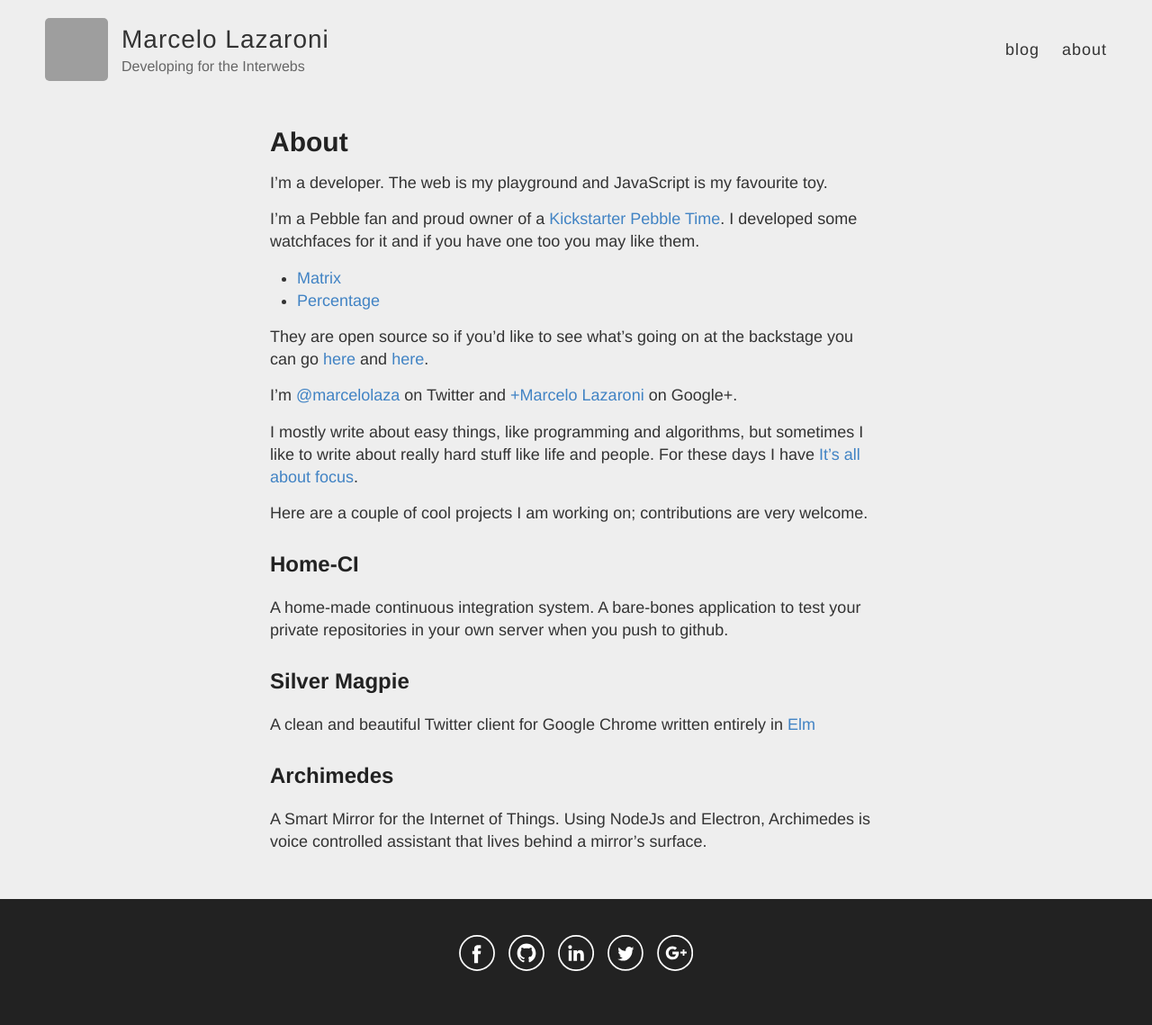
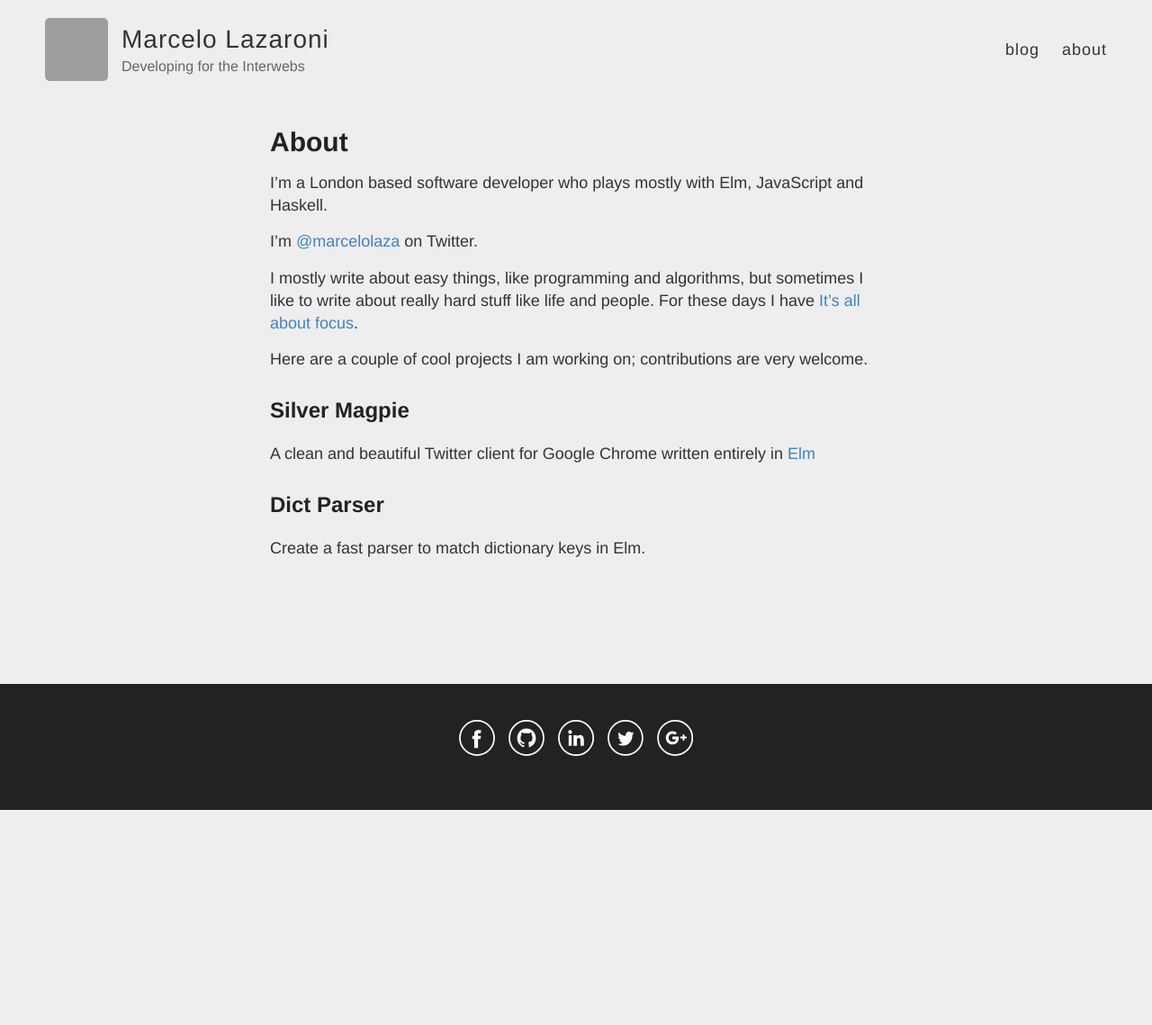
Before and after one commit to lazamar/lazamar.github.io, a Jekyll site: the page built from about.md, in a window 1280 px wide. Shown: the whole page at 90% size. Built offline with Jekyll 4.4.1, drawn with Linux system fonts in a browser that asks for light colours; after the commit the page ends 900 px from its top, so only the background shows below that; grey boxes are pictures that could not be loaded.

Commit message:
Update about me

```diff
--- a/about.md
+++ b/about.md
@@ -4,31 +4,18 @@ title: About
 permalink: /about/
 ---
 
-I'm a developer. The web is my playground and JavaScript is my favourite toy.
+I'm a London based software developer who plays mostly with Elm, JavaScript and Haskell.
 
-I'm a Pebble fan and proud owner of a [Kickstarter Pebble Time](https://www.kickstarter.com/projects/597507018/pebble-time-awesome-smartwatch-no-compromises). I developed some watchfaces for it and if you have one too you may like them.
-
-- [Matrix](http://apps.getpebble.com/en_US/application/55ad3d946749cded0f000098)
-- [Percentage](http://apps.getpebble.com/en_US/application/55ad34495ce176822500008c)
-
-They are open source so if you'd like to see what's going on at the backstage you can go [here](https://github.com/lazamar/Matrix-Watchface) and [here](https://github.com/lazamar/Percentage-Watchface).
-
-I'm [@marcelolaza](https://twitter.com/Marcelolaza) on Twitter and [+Marcelo Lazaroni](https://plus.google.com/101035105630256214146) on Google+.
+I'm [@marcelolaza](https://twitter.com/Marcelolaza) on Twitter.
 
 I mostly write about easy things, like programming and algorithms, but sometimes I like to write about really hard stuff like life and people. For these days I have [It's all about focus](http://itsallaboutfocus.com/).
 
 Here are a couple of cool projects I am working on; contributions are very welcome.
 
-## [Home-CI](https://github.com/lazamar/home-ci)
-
-A home-made continuous integration system. A bare-bones application to test your
-private repositories in your own server when you push to github.
-
 ## [Silver Magpie](https://lazamar.co.uk/silver-magpie/)
 
 A clean and beautiful Twitter client for Google Chrome written entirely in [Elm](http://elm-lang.org/)
 
-## [Archimedes](https://github.com/lazamar/Archimedes)
+## [Dict Parser](https://github.com/lazamar/dict-parser)
 
-A Smart Mirror for the Internet of Things. Using NodeJs and Electron, Archimedes is voice controlled
-assistant that lives behind a mirror's surface.
+Create a fast parser to match dictionary keys in Elm.
```
